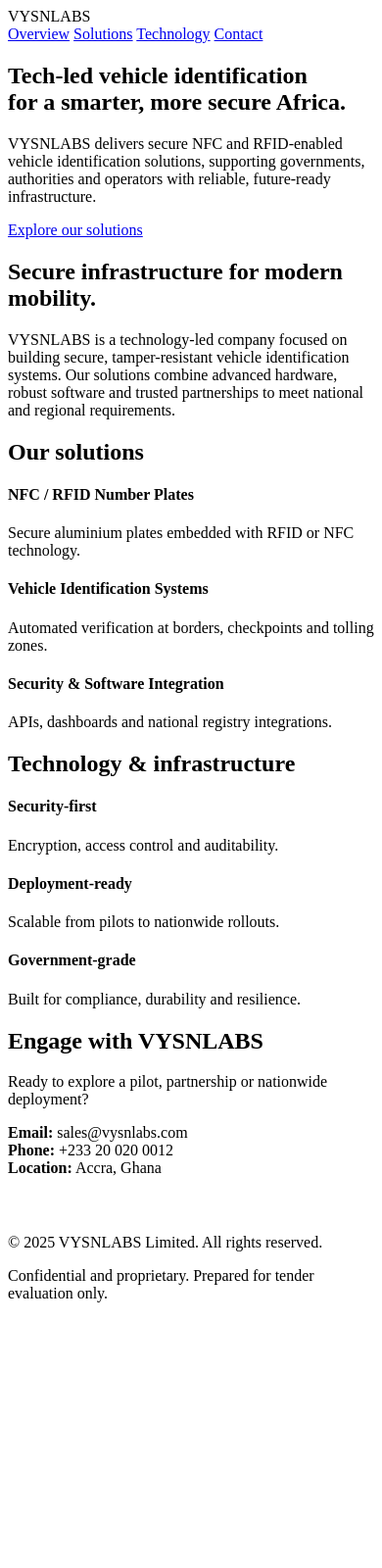
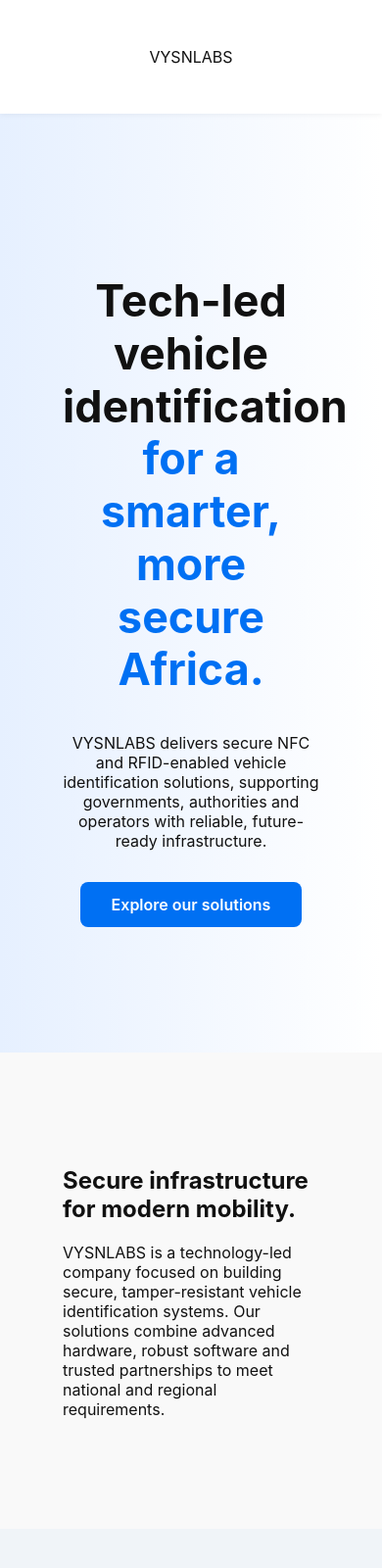
Before and after one commit to stevemankwah/VYSNLANBS, a plain HTML site: page vysnlabs_full_site/index.html in a window 390 px wide. Shown: the top 1600 px of the page at 98% size. Before the commit the page ends 1345 px from the top, so only its background shows below. Drawn offline with Linux system fonts and the light colour scheme.

Commit message:
Update styles.css

```diff
--- a/vysnlabs_full_site/styles.css
+++ b/vysnlabs_full_site/styles.css
@@ -1,50 +1,342 @@
+/* ================= General Styles ================= */
+body {
+  font-family: 'Inter', sans-serif;
+  margin: 0;
+  color: #111;
+  background: #f9f9f9;
+}
+
+.container {
+  max-width: 1200px;
+  margin: 0 auto;
+  padding: 2rem;
+}
+
+header {
+  padding: 1rem 0;
+  background: #fff;
+  box-shadow: 0 1px 6px rgba(0,0,0,0.06);
+  position: sticky;
+  top: 0;
+  z-index: 1000;
+  display: flex;
+  justify-content: center;
+}
+
+.nav {
+  display: flex;
+  justify-content: space-between;
+  align-items: center;
+}
+
+.nav-links a {
+  margin-left: 2rem;
+  text-decoration: none;
+  color: #111;
+  font-weight: 500;
+}
+
+.hero {
+  text-align: center;
+  padding: 6rem 2rem;
+  background: linear-gradient(to right, #e6f0ff, #ffffff);
+}
+
+.hero h1 {
+  font-size: 2.8rem;
+  line-height: 1.2;
+}
+
+.hero h1 span {
+  color: #0070f3;
+}
+
+.btn {
+  display: inline-block;
+  padding: 0.8rem 2rem;
+  border-radius: 8px;
+  text-decoration: none;
+  margin-top: 1rem;
+  font-weight: 600;
+}
+
+.btn-primary {
+  background: #0070f3;
+  color: #fff;
+}
+
+.section {
+  padding: 4rem 2rem;
+}
+
+.section--alt {
+  background: #f0f4f8;
+}
+
+/* ================= Slider card hover ================= */
+.slider .card {
+  flex: 0 0 280px;
+  margin-right: 1.5rem;
+  background: #fff;
+  border-radius: 16px;
+  padding: 2rem;
+  box-shadow: 0 10px 25px rgba(0,0,0,0.08);
+  transition: transform 0.3s ease, box-shadow 0.3s ease, opacity 0.6s ease;
+  opacity: 0;
+}
+
+.slider .card.is-visible {
+  opacity: 1;
+}
+
+.slider .card:hover {
+  box-shadow: 0 20px 40px rgba(0,0,0,0.12);
+}
+
+/* ================= Fade-in ================= */
+.fade-in {
+  opacity: 0;
+  transform: translateY(20px);
+  transition: opacity 0.8s ease-out, transform 0.8s ease-out;
+}
+
+.fade-in.is-visible {
+  opacity: 1;
+  transform: translateY(0);
+}
+/* ================= Horizontal Apple-style scroll ================= */
+
+.scroll-row {
+  display: grid;
+  grid-auto-flow: column;
+  grid-auto-columns: minmax(280px, 1fr);
+  gap: 2rem;
+  overflow-x: auto;
+  padding-bottom: 1rem;
+  scroll-snap-type: x mandatory;
+  -webkit-overflow-scrolling: touch;
+}
+
+.scroll-row::-webkit-scrollbar {
+  display: none;
+}
+
+.feature-card {
+  scroll-snap-align: start;
+  background: #ffffff;
+  border-radius: 20px;
+  padding: 2.5rem;
+  box-shadow: 0 12px 30px rgba(0,0,0,0.08);
+  transition: transform 0.4s ease, box-shadow 0.4s ease;
+}
+
+.feature-card h4 {
+  font-size: 1.25rem;
+  margin-bottom: 0.75rem;
+}
+
+.feature-card p {
+  font-size: 1rem;
+  color: #555;
+  line-height: 1.6;
+}
+
+.feature-card:hover {
+  transform: translateY(-4px);
+  box-shadow: 0 20px 50px rgba(0,0,0,0.12);
+}
+
 .social-links {
   display: flex;
-  gap: 24px;
-  margin-top: 24px;
+  gap: 1rem;
+  margin-top: 1rem;
+}
+
+.social-links a svg {
+  width: 32px;
+  height: 32px;
+  fill: #000; /* black Apple-style icons */
+  transition: transform 0.2s ease, fill 0.2s ease;
+}
+
+.social-links a:hover svg {
+  transform: translateY(-2px);
+  fill: #111; /* subtle hover effect */
+}
+/* ================= Responsive ================= */
+@media (max-width: 768px) {
+  .grid {
+    flex-direction: column;
+    gap: 1.5rem;
+  }
+
+  .metrics {
+    flex-direction: column;
+    gap: 1.5rem;
+  }
+
+  .nav-links {
+    display: none; /* hide for mobile, implement burger later if needed */
+  }
+/* ================= Horizontal Apple-style scroll ================= */
+
+.scroll-row {
+  display: grid;
+  grid-auto-flow: column;
+  grid-auto-columns: minmax(280px, 1fr);
+  gap: 2rem;
+  overflow-x: auto;
+  padding-bottom: 1rem;
+  scroll-snap-type: x mandatory;
+  -webkit-overflow-scrolling: touch;
+}
+
+.scroll-row::-webkit-scrollbar {
+  display: none;
+}
+
+.feature-card {
+  scroll-snap-align: start;
+  background: #ffffff;
+  border-radius: 20px;
+  padding: 2.5rem;
+  box-shadow: 0 12px 30px rgba(0,0,0,0.08);
+  transition: transform 0.4s ease, box-shadow 0.4s ease;
+}
+
+.feature-card h4 {
+  font-size: 1.25rem;
+  margin-bottom: 0.75rem;
+}
+
+.feature-card p {
+  font-size: 1rem;
+  color: #555;
+  line-height: 1.6;
+}
+
+.feature-card:hover {
+  transform: translateY(-4px);
+  box-shadow: 0 20px 50px rgba(0,0,0,0.12);
+}
+
+  /* ================= Apple-style Dark Mode ================= */
+
+@media (prefers-color-scheme: dark) {
+  body {
+    background: #0b0b0d;
+    color: #f5f5f7;
+  }
+
+  header {
+    background: rgba(11, 11, 13, 0.85);
+    backdrop-filter: saturate(180%) blur(20px);
+  }
+
+  .nav-logo {
+    color: #f5f5f7;
+  }
+
+  .nav-links a {
+    color: #c7c7cc;
+  }
+
+  .nav-links a:hover {
+    color: #ffffff;
+  }
+
+  .hero {
+    background: radial-gradient(
+      circle at top,
+      #1c1c1e 0%,
+      #0b0b0d 60%
+    );
+  }
+
+  .section {
+    background: #0b0b0d;
+  }
+
+  .section--alt {
+    background: #111113;
+  }
+
+  h1, h2, h3, h4 {
+    color: #f5f5f7;
+  }
+
+  p {
+    color: #c7c7cc;
+  }
+
+  .btn-primary {
+    background: #ffffff;
+    color: #0b0b0d;
+  }
+
+  .btn-primary:hover {
+    background: #e5e5e7;
+  }
+
+  /* Feature cards */
+  .feature-card {
+    background: #1c1c1e;
+    box-shadow: 0 20px 50px rgba(0,0,0,0.6);
+  }
+
+  .feature-card p {
+    color: #c7c7cc;
+  }
+
+  .feature-card:hover {
+    transform: translateY(-4px);
+    box-shadow: 0 30px 70px rgba(0,0,0,0.8);
+  }
+
+  /* Footer */
+  footer {
+    background: #0b0b0d;
+    border-top: 1px solid rgba(255,255,255,0.06);
+  }
+
+  .footer-content p {
+    color: #8e8e93;
+  }
+
+  /* Social icons */
+  .social-links a {
+    color: #f5f5f7;
+    border-color: rgba(255,255,255,0.15);
+  }
+
+  .social-links a:hover {
+    background: #1c1c1e;
+  }
+/* ================= Social Links (Apple-style subtle) ================= */
+
+.social-links.subtle {
+  display: flex;
+  gap: 28px;
+  margin-top: 32px;
   flex-wrap: wrap;
 }
 
-.social-links a {
-  font-size: 0.95rem;
+.social-links.subtle a {
+  font-size: 14px;
   font-weight: 500;
-  letter-spacing: 0.01em;
-  color: rgba(255, 255, 255, 0.75);
+  color: #6b6b6b; /* faded grey */
   text-decoration: none;
-  position: relative;
-  transition: color 0.25s ease;
+  transition: color 0.25s ease, transform 0.25s ease;
 }
 
-/* Apple-style underline reveal */
-.social-links a::after {
-  content: "";
-  position: absolute;
-  left: 0;
-  bottom: -4px;
-  width: 100%;
-  height: 1px;
-  background: rgba(255, 255, 255, 0.6);
-  transform: scaleX(0);
-  transform-origin: left;
-  transition: transform 0.3s ease;
+.social-links.subtle a:hover {
+  color: #a1a1a1; /* lighter dark grey */
+  transform: translateY(-1px);
 }
 
-.social-links a:hover {
-  color: #ffffff;
-}
-
-.social-links a:hover::after {
-  transform: scaleX(1);
-}
-
-/* Subtle variant */
-.social-links.subtle a {
-  opacity: 0.8;
-}
-
-/* Mobile optimisation */
-@media (max-width: 640px) {
-  .social-links {
-    gap: 16px;
+/* Mobile spacing */
+@media (max-width: 768px) {
+  .social-links.subtle {
+    gap: 20px;
   }
 }
```
